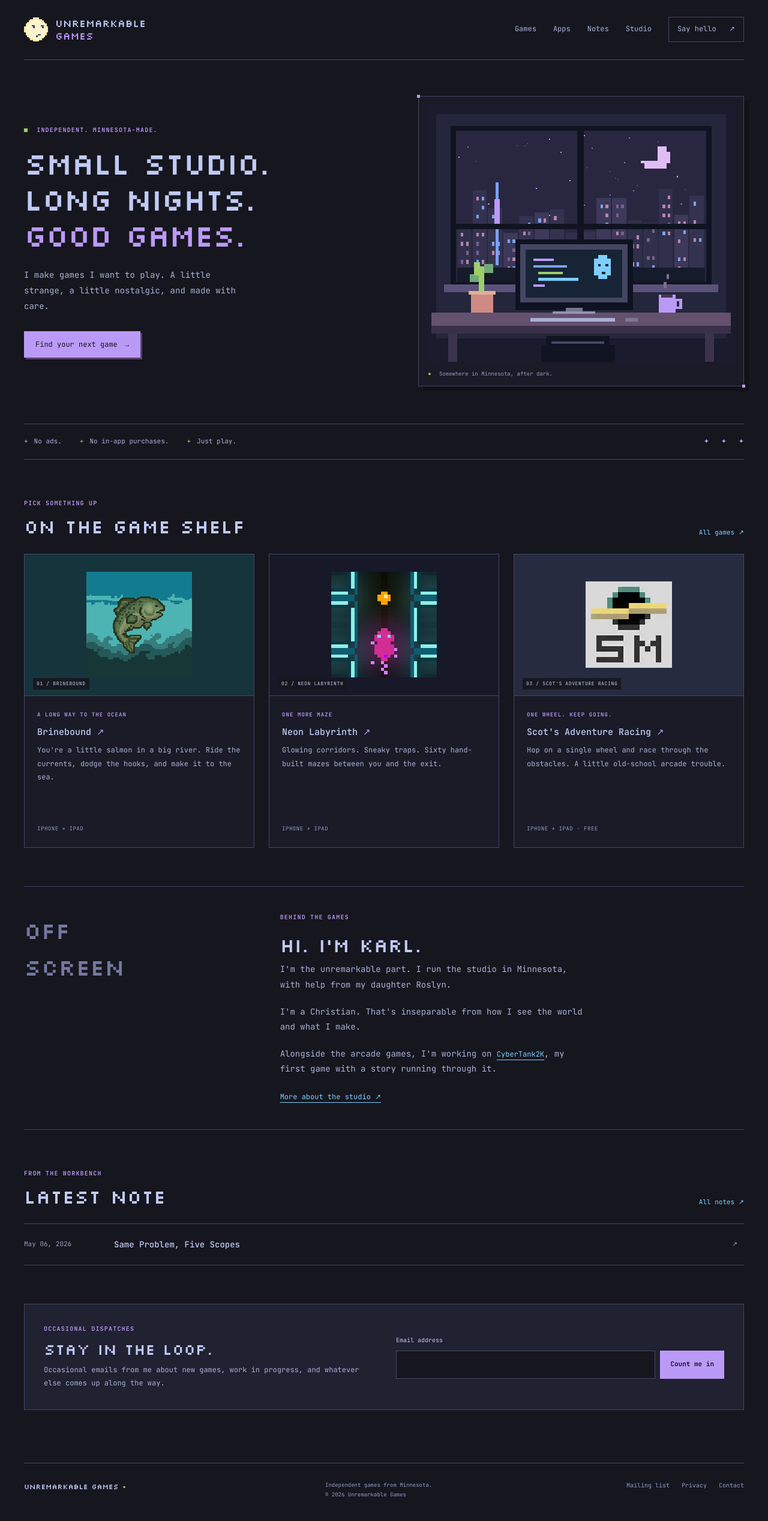
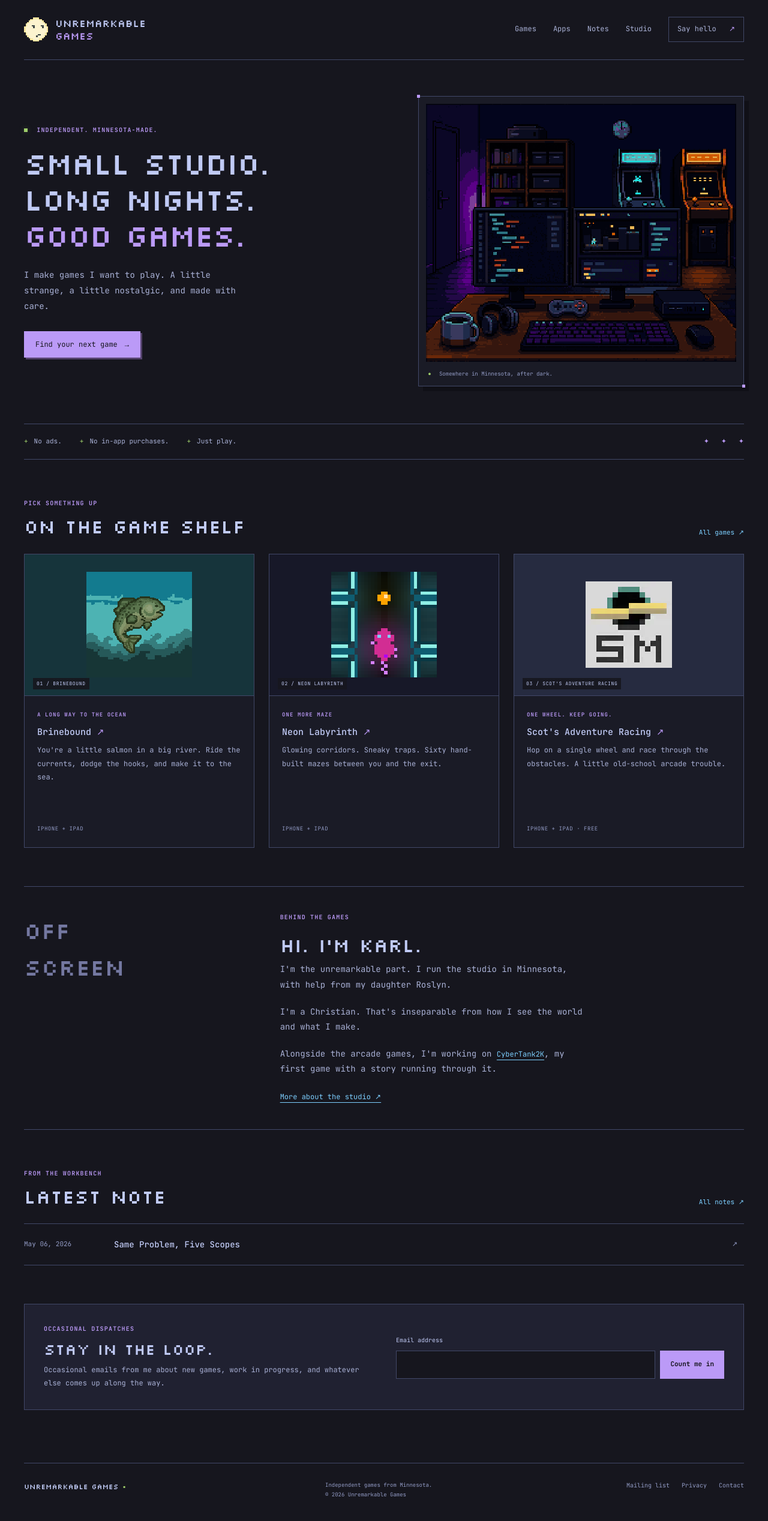
Before and after one commit to unremarkablegames/unremarkablegames.github.io, a Jekyll site: the page built from index.md, in a window 1280 px wide. Shown: the whole page at 60% size. Built offline with Jekyll 4.4.1, drawn with Linux system fonts in a browser that asks for light colours; comment, search, counter and statistics services are not loaded.

Commit message:
feat: replace homepage hero with pixel art studio

```diff
--- a/index.md
+++ b/index.md
@@ -10,7 +10,7 @@ description: "Independent games from Karl McClendon in Minnesota. Play Brineboun
     <p class="hero-copy">I make games I want to play. A little strange, a little nostalgic, and made with care.</p>
     <a href="/games" class="btn btn-light">Find your next game <span aria-hidden="true">→</span></a>
   </div>
-  <figure class="hero-scene"><img src="/assets/img/midnight-studio.svg" width="480" height="400" alt="Pixel art of a quiet studio at night: a glowing monitor, a mug, and a purple city skyline outside the window."><figcaption><span aria-hidden="true">●</span> Somewhere in Minnesota, after dark.</figcaption></figure>
+  <figure class="hero-scene"><img src="/assets/img/hero-240x200.png" width="240" height="200" alt="Pixel art of a game development studio at night with two monitors, arcade cabinets, and a desk lit in purple, cyan, and amber."><figcaption><span aria-hidden="true">●</span> Somewhere in Minnesota, after dark.</figcaption></figure>
 </section>
 
 <div class="studio-promise"><span>No ads.</span><span>No in-app purchases.</span><span>Just play.</span><span class="promise-decoration" aria-hidden="true">✦ &nbsp; ✦ &nbsp; ✦</span></div>
```
Also changed, not shown: assets/img/hero-240x200.png (added), 1 other file.
